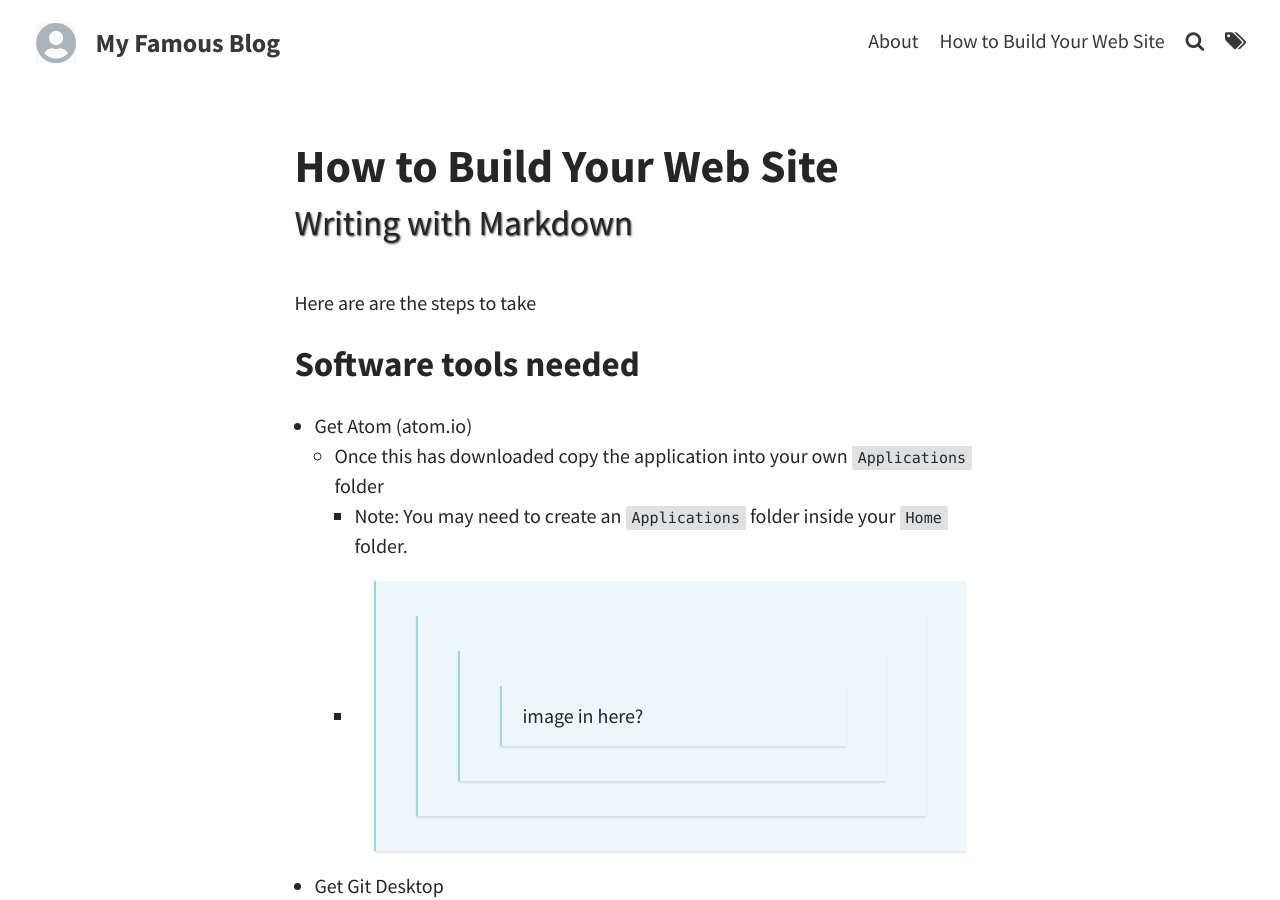
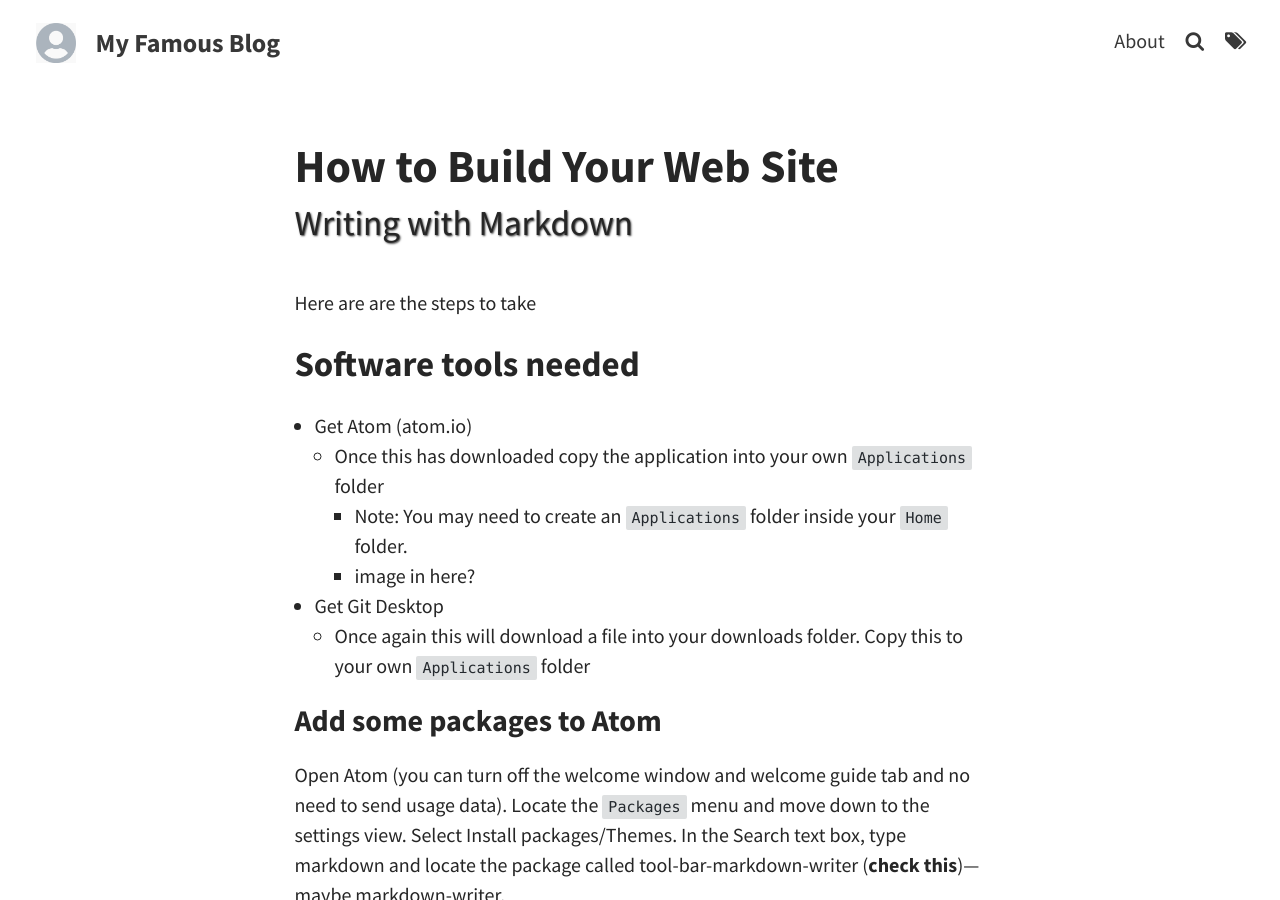
Before and after one commit to publisha/student_site, a Jekyll site: the page built from pages/howtobuildyoursite.md, in a window 1280 px wide and 900 px high. Built offline with Jekyll 4.4.1, drawn with Linux system fonts in a browser that asks for light colours.

```diff
--- a/pages/howtobuildyoursite.md
+++ b/pages/howtobuildyoursite.md
@@ -4,7 +4,7 @@ title: How to Build Your Web Site
 subtitle: Writing with Markdown
 permalink: /howto/
 published: true
-hidden: true
+hide: true
 tags: [Help, Markdown]
 ---
 
@@ -15,7 +15,7 @@ Here are are the steps to take
 * Get Atom (atom.io)
 	* Once this has downloaded copy the application into  your own `Applications` folder
 		* Note: You may need to create an `Applications` folder inside your `Home` folder.
-		* > >>> image in here?
+		* image in here?
 * Get Git Desktop
 	* Once again this will download a file into your downloads folder. Copy this to  your own `Applications` folder
 
```
